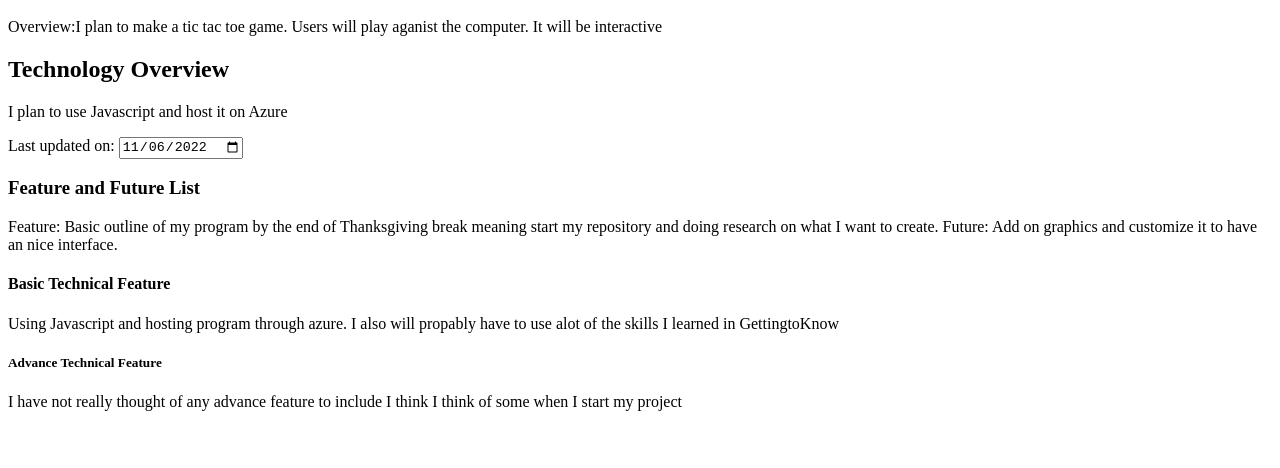
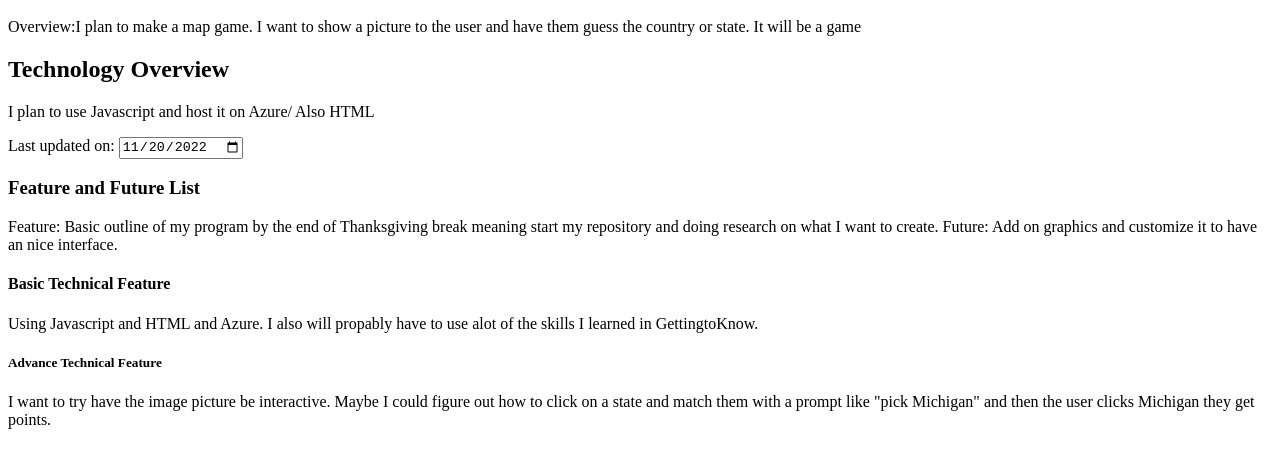
Before and after one commit to kendramjackson/Final, a plain HTML site: page index.html in a window 1280 px wide. Shown: the part 48-516 px from the top of the page. Drawn offline with Linux system fonts and the light colour scheme.

Commit message:
States and Countries.

```diff
--- a/index.html
+++ b/index.html
@@ -1,24 +1,23 @@
 <html>
 <title>
-SafteyWings
+SafteyWings / States and Countries
 </title>
 <h1>Safety Wings Proposal</h1>
-<p>Overview:I plan to make a tic tac toe game. Users will play aganist the computer. It will be interactive</p>
+<p>Overview:I plan to make a map game. I want to show a picture to the user and have them guess the country or state. It will be a game</p>
 <h2>Technology Overview </h2>
-<p> I plan to use Javascript and host it on Azure</p>
+<p> I plan to use Javascript and host it on Azure/ Also HTML</p>
 <label for="Last updated on">Last updated on:</label>
-<input type="date" value="2022-11-06" />
+<input type="date" value="2022-11-20" />
 
 
 <h3>Feature and Future List</h3>
 <p>Feature: Basic outline of my program by the end of Thanksgiving break meaning start my repository and doing research on what I want to create. Future: Add on graphics and customize it to have an nice interface.</p>
 
-
 <h4>Basic Technical Feature</h4>
-<p> Using Javascript and hosting program through azure. I also will propably have to use alot of the skills I learned in GettingtoKnow</p>
+<p> Using Javascript and HTML and Azure. I also will propably have to use alot of the skills I learned in GettingtoKnow.</p>
 
 <h5>Advance Technical Feature</h5>
-<p> I have not really thought of any advance feature to include I think I think of some when I start my project</p>
+<p> I want to try have the image picture be interactive. Maybe I could figure out how to click on a state and match them with a prompt like "pick Michigan" and then the user clicks Michigan they get points.</p>
 
 
 </html>
```
